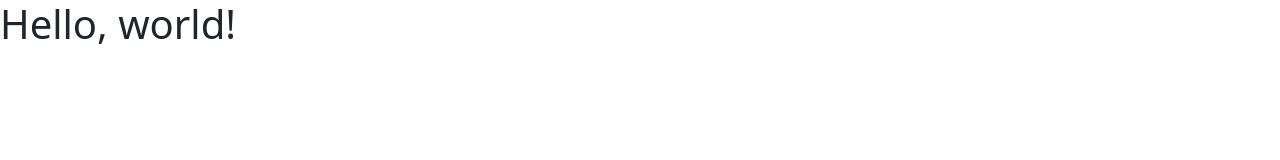
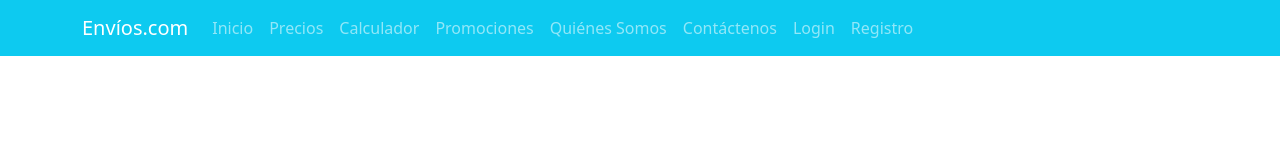
Before and after one commit to Juan-David-Orozco/front-end, a plain HTML site: page index.html in a window 1280 px wide. Drawn offline with nearby package versions, Linux system fonts and the light colour scheme.

Commit message:
Agragando el menu de navegacion

```diff
--- a/index.html
+++ b/index.html
@@ -18,7 +18,53 @@
 
   <body>
 
-    <h1>Hello, world!</h1>
+    <nav class="navbar navbar-expand-lg navbar-dark bg-info">
+        <div class="container">
+          <a class="navbar-brand" href="index.html">Envíos.com</a>
+          <button
+            class="navbar-toggler"
+            type="button"
+            data-toggle="collapse"
+            data-target="#barra"
+            aria-controls="barra"
+            aria-expanded="false"
+            aria-label="Toggle navigation"
+          >
+            <span class="navbar-toggler-icon"></span>
+          </button>
+
+          <div class="collapse navbar-collapse" id="barra">
+            <ul class="navbar-nav mr-auto">
+              <li class="nav-item active">
+                <a class="nav-link" href="index.html">Inicio</a>
+              </li>
+              <li class="nav-item">
+                <a class="nav-link" href="precios.html">Precios</a>
+              </li>
+              <li class="nav-item">
+                <a class="nav-link" href="calculador.html">Calculador</a>
+              </li>
+              <li class="nav-item">
+                <a class="nav-link" href="promociones.html">Promociones</a>
+              </li>
+              <li class="nav-item">
+                <a class="nav-link" href="quienes_somos.html">Quiénes Somos</a>
+              </li>
+              <li class="nav-item">
+                <a class="nav-link" href="contactenos.html">Contáctenos</a>
+              </li>
+            </ul>
+            <ul class="navbar-nav">
+              <li class="nav-item">
+                <a class="nav-link" href="login.html">Login</a>
+              </li>
+              <li class="nav-item">
+                <a class="nav-link" href="registro.html">Registro</a>
+              </li>
+            </ul>
+          </div>
+        </div>
+      </nav>
 
     <script
         src="https://cdn.jsdelivr.net/npm/bootstrap@5.0.0-beta1/dist/js/bootstrap.bundle.min.js"
```
